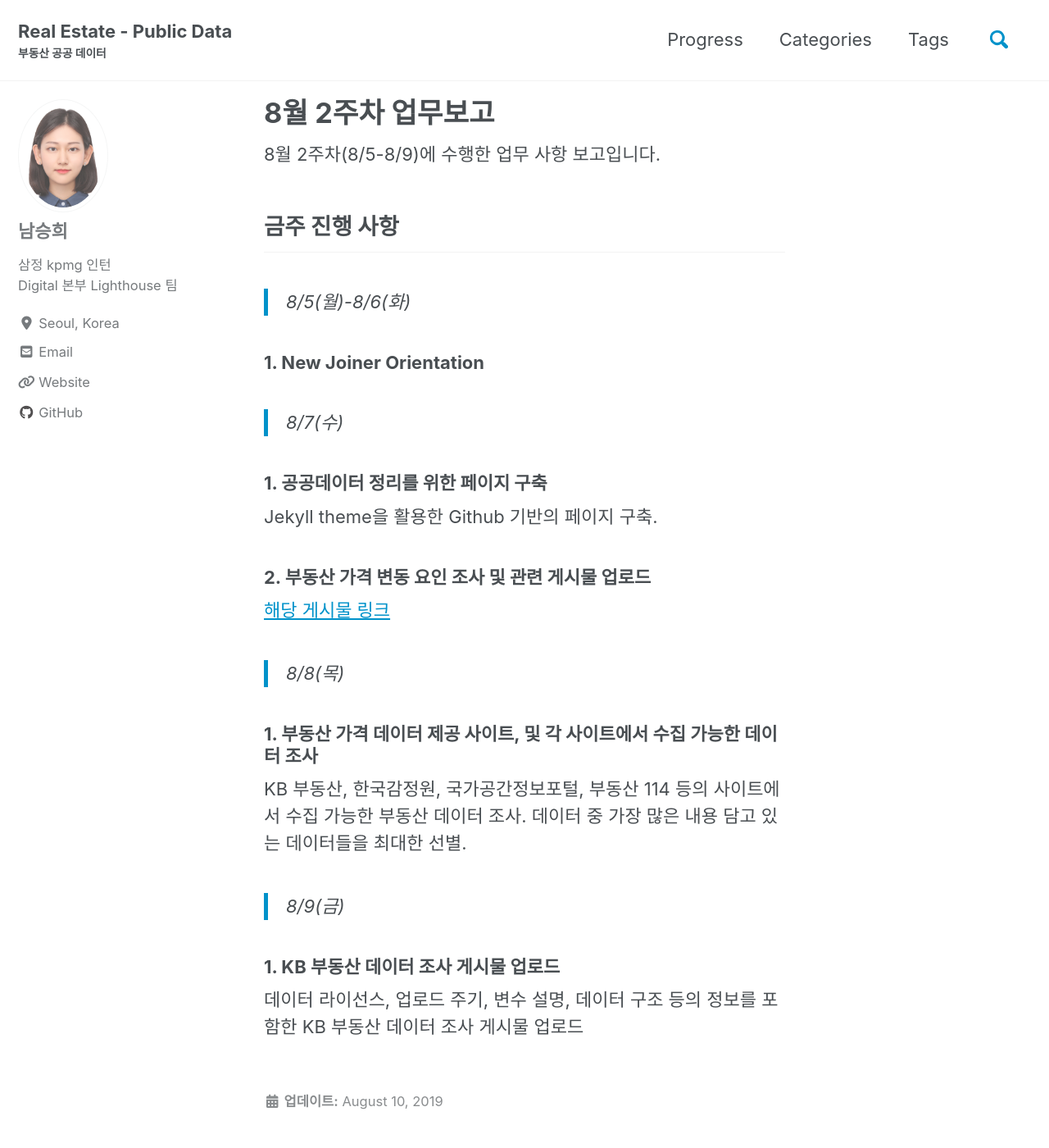
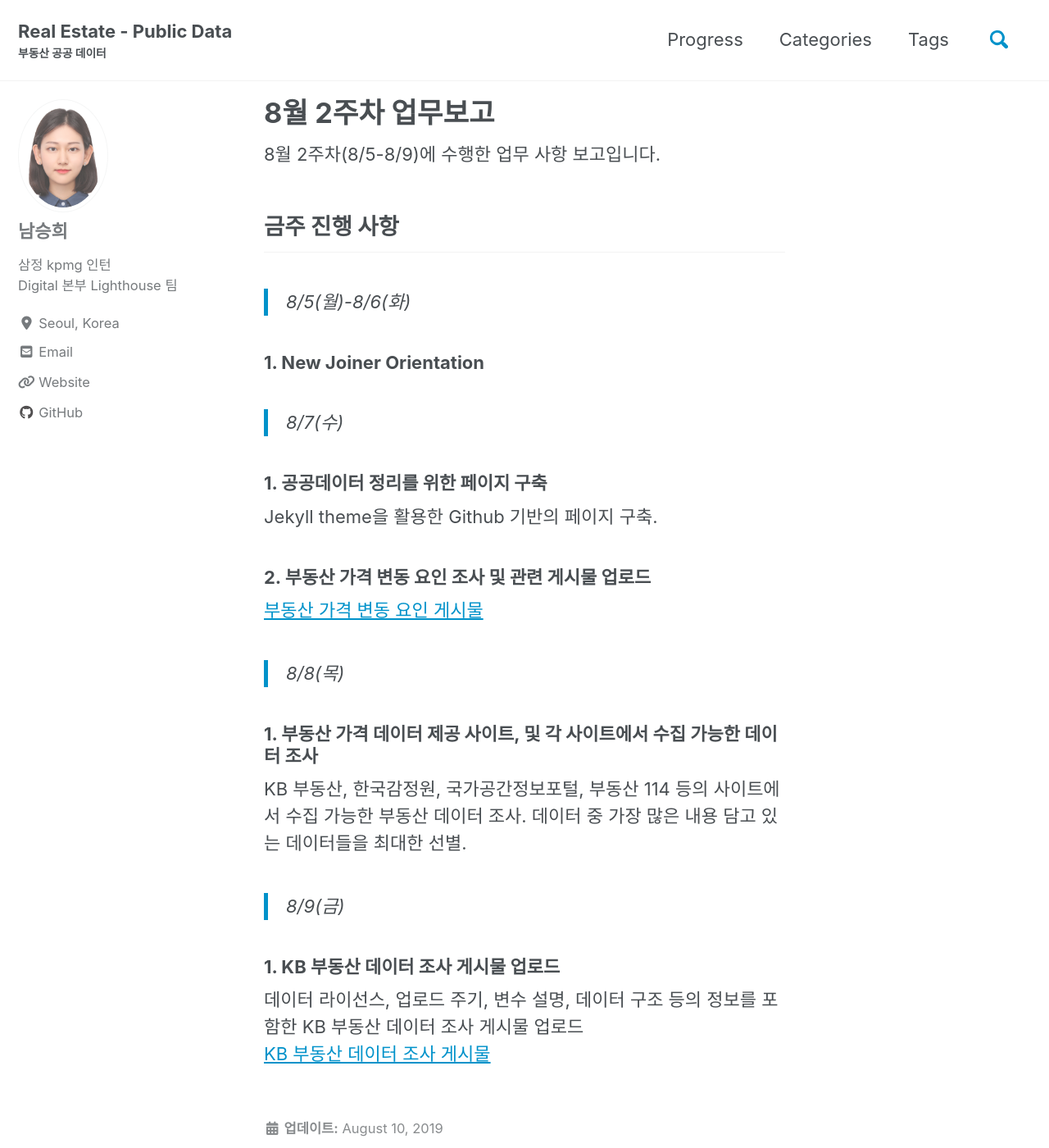
Before and after one commit to nseunghee97/real-estate-public-data, a Jekyll site: the page built from _progress/2019-08-10-8월2주차.md, in a window 1280 px wide and 1400 px high. Shown: the whole window at 82% size. Built offline with Jekyll 4.4.1, drawn with Linux system fonts in a browser that asks for light colours; cached includes are drawn as plain includes; nearby versions of some CDN libraries; comment, search, counter and statistics services are not loaded.

Commit message:
Update 2019-08-10-8월2주차.md

```diff
--- a/_progress/2019-08-10-8월2주차.md
+++ b/_progress/2019-08-10-8월2주차.md
@@ -20,7 +20,7 @@ Jekyll theme을 활용한 Github 기반의 페이지 구축.
 
 ### 2. 부동산 가격 변동 요인 조사 및 관련 게시물 업로드
 
-[해당 게시물 링크](https://shd04121.github.io/real-estate-public-data/real-estate/real-estate-factor/)
+[부동산 가격 변동 요인 게시물](https://shd04121.github.io/real-estate-public-data/real-estate/real-estate-factor/)
 
 > 8/8(목)
 
@@ -33,4 +33,5 @@ KB 부동산, 한국감정원, 국가공간정보포털, 부동산 114 등의
 
 ### 1. KB 부동산 데이터 조사 게시물 업로드
 
-데이터 라이선스, 업로드 주기, 변수 설명, 데이터 구조 등의 정보를 포함한 KB 부동산 데이터 조사 게시물 업로드
+데이터 라이선스, 업로드 주기, 변수 설명, 데이터 구조 등의 정보를 포함한 KB 부동산 데이터 조사 게시물 업로드 <br>
+[KB 부동산 데이터 조사 게시물](https://shd04121.github.io/real-estate-public-data/real-estate/house-price/)
```
